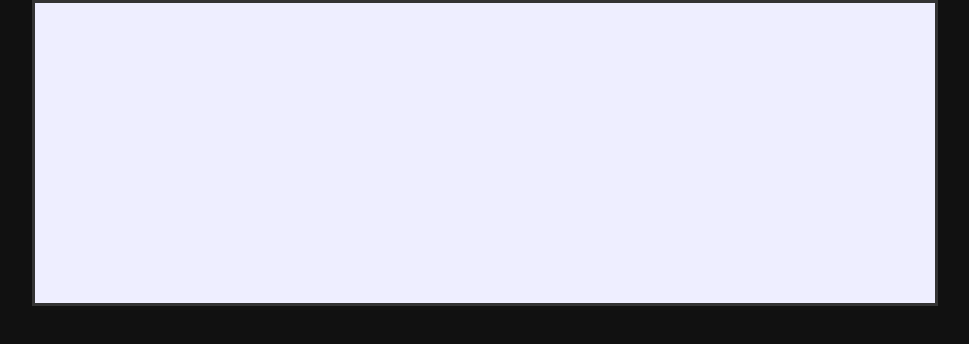
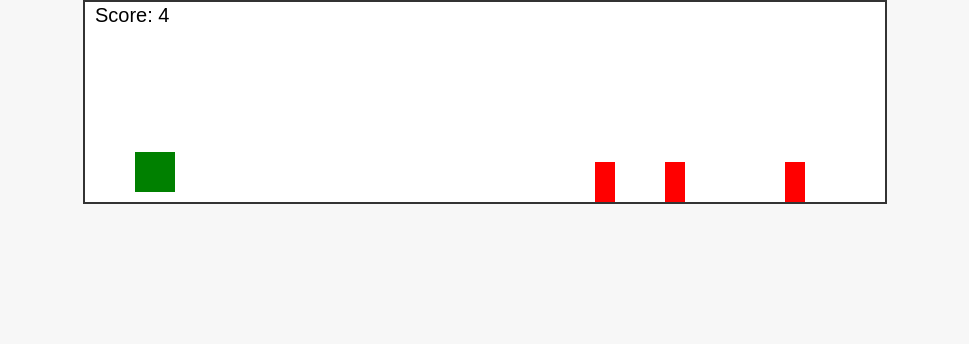
Before and after one commit to totuananh2212-bit/Memory, a plain HTML site: page index.html in a window 1280 px wide. Shown: the whole page, without its empty margins (155-1124 px from the left). Drawn offline with Linux system fonts and the light colour scheme.

Commit message:
Update index.html

```diff
--- a/index.html
+++ b/index.html
@@ -2,54 +2,77 @@
 <html lang="en">
 <head>
   <meta charset="UTF-8">
-  <title>Sói Xám Adventure</title>
+  <title>Dino Jump</title>
   <style>
-    body { margin: 0; background: #111; }
-    canvas { display: block; margin: auto; background: #eef; border: 3px solid #333; }
+    body { margin: 0; overflow: hidden; background: #f7f7f7; }
+    canvas { display: block; margin: auto; background: white; border: 2px solid #333; }
   </style>
 </head>
 <body>
-<canvas id="game" width="900" height="300"></canvas>
+<canvas id="game" width="800" height="200"></canvas>
 <script>
 const canvas = document.getElementById("game");
 const ctx = canvas.getContext("2d");
 
-// Sói xám
-let wolf = { x: 80, y: 200, width: 50, height: 40, dy: 0, jumping: false, gravity: 1.2 };
-
-// Dốc địa hình
-let terrain = [];
-for (let x=0; x<=canvas.width; x+=50) {
-  let y = 250 - Math.sin(x*0.02) * 40; // tạo sóng dốc
-  terrain.push({x, y});
-}
-
-// Đại bàng
-let eagles = [];
+let dino = { x: 50, y: 150, width: 40, height: 40, dy: 0, jumping: false };
 let obstacles = [];
 let score = 0;
 
-// Vẽ sói
-function drawWolf() {
-  ctx.fillStyle = "gray";
-  ctx.fillRect(wolf.x, wolf.y, wolf.width, wolf.height);
+function drawDino() {
+  ctx.fillStyle = "green";
+  ctx.fillRect(dino.x, dino.y, dino.width, dino.height);
 }
 
-// Vẽ địa hình
-function drawTerrain(offset) {
-  ctx.beginPath();
-  ctx.moveTo(0, canvas.height);
-  for (let i=0; i<terrain.length; i++) {
-    let tx = (terrain[i].x - offset) % canvas.width;
-    if (tx < 0) tx += canvas.width;
-    ctx.lineTo(tx, terrain[i].y);
-  }
-  ctx.lineTo(canvas.width, canvas.height);
-  ctx.closePath();
-  ctx.fillStyle = "#5a3";
-  ctx.fill();
+function drawObstacles() {
+  ctx.fillStyle = "red";
+  obstacles.forEach(o => ctx.fillRect(o.x, o.y, o.width, o.height));
 }
 
-// Lấy mặt đất tại vị trí x
-function groundAt(x, offset) {
-  let i = Math.floor(((x+offset) % canvas.width)
+function update() {
+  ctx.clearRect(0,0,canvas.width,canvas.height);
+  drawDino();
+  drawObstacles();
+
+  if (dino.jumping) {
+    dino.dy += 1.5;
+    dino.y += dino.dy;
+    if (dino.y >= 150) {
+      dino.y = 150;
+      dino.jumping = false;
+    }
+  }
+
+  obstacles.forEach(o => {
+    o.x -= 5;
+    if (o.x + o.width < 0) {
+      obstacles.shift();
+      score++;
+    }
+    if (dino.x < o.x + o.width && dino.x + dino.width > o.x && dino.y < o.y + o.height && dino.y + dino.height > o.y) {
+      alert("Game Over! Score: " + score);
+      document.location.reload();
+    }
+  });
+
+  if (Math.random() < 0.02) {
+    obstacles.push({ x: canvas.width, y: 160, width: 20, height: 40 });
+  }
+
+  ctx.fillStyle = "black";
+  ctx.font = "20px Arial";
+  ctx.fillText("Score: " + score, 10, 20);
+
+  requestAnimationFrame(update);
+}
+
+document.addEventListener("keydown", e => {
+  if (e.code === "Space" && !dino.jumping) {
+    dino.jumping = true;
+    dino.dy = -20;
+  }
+});
+
+update();
+</script>
+</body>
+</html>
```
